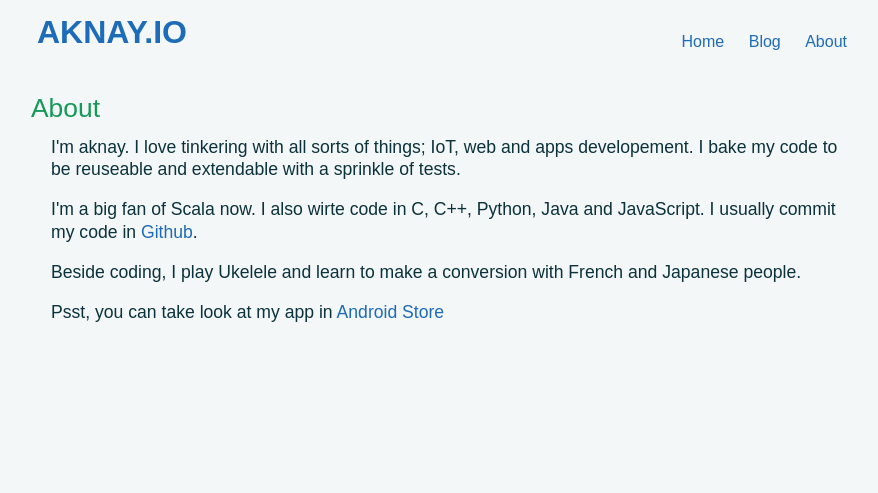
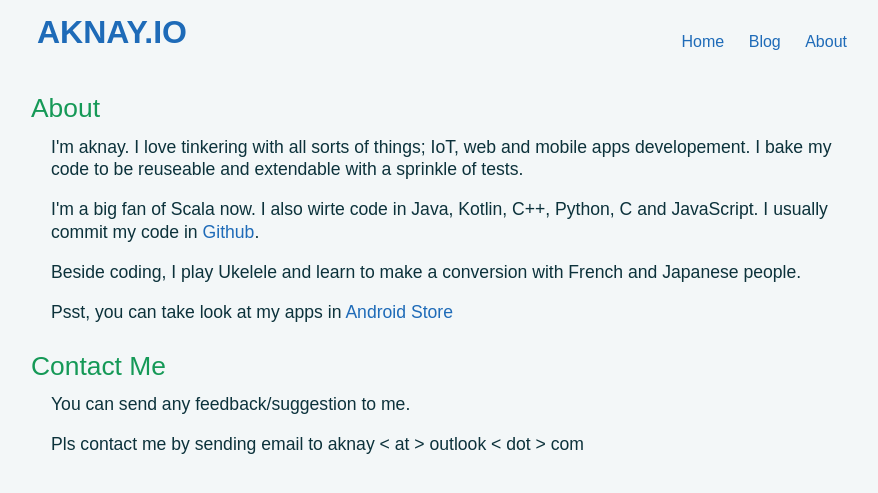
Before and after one commit to aknay/aknay.github.io, a Jekyll site: the page built from about.html, in a window 1280 px wide. Shown: the top 493 px of the page, without its empty margins (193-1071 px from the left). Built offline with Jekyll 4.4.1, drawn with Linux system fonts in a browser that asks for light colours.

Commit message:
added more in about page

```diff
--- a/about.html
+++ b/about.html
@@ -6,12 +6,18 @@ title: About
 
    <div class="container">
    <p>
-   I'm aknay. I love tinkering with all sorts of things; IoT, web and apps developement. I bake my code to be reuseable and extendable with a sprinkle of tests. </p>
+   I'm aknay. I love tinkering with all sorts of things; IoT, web and mobile apps developement. I bake my code to be reuseable and extendable with a sprinkle of tests. </p>
 
-   <p>I'm a big fan of Scala now. I also wirte code in C, C++, Python, Java and JavaScript. I usually commit my code in <a href="https://github.com/aknay" target="_blank">Github</a>.<p>
+   <p>I'm a big fan of Scala now. I also wirte code in Java, Kotlin, C++, Python, C and JavaScript. I usually commit my code in <a href="https://github.com/aknay" target="_blank">Github</a>.<p>
 
    <p>Beside coding, I play Ukelele and learn to make a conversion with French and Japanese people. </p>
 
-   <p>Psst, you can take look at my app in <a href="https://play.google.com/store/apps/details?id=io.maker.makerio&hl=en" target="_blank">Android Store</a></p>
+   <p>Psst, you can take look at my apps in <a href="https://play.google.com/store/apps/developer?id=MakerDevLab" target="_blank">Android Store</a></p>
 
 </div>
+
+<h2>Contact Me </h2>
+   <div class="container">
+   <p>You can send any feedback/suggestion to me. </p>
+   <p>Pls contact me by sending email to aknay < at > outlook < dot > com </p>
+</div>
```
